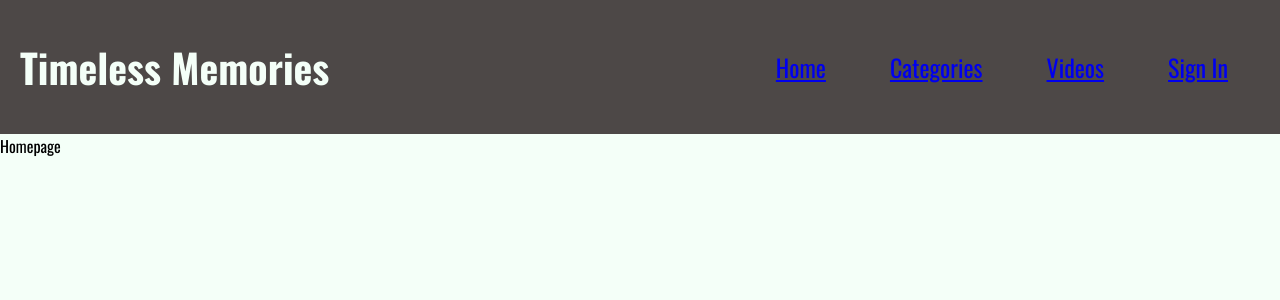
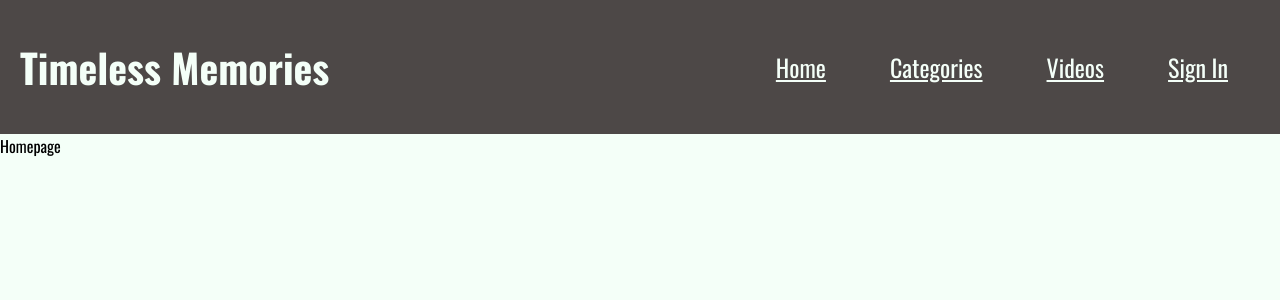
Before and after one commit to RicoMedi/fun-clips, a React (Create React App) app: page / in a window 1280 px wide. Shown: the top 300 px of the page. Built offline with nearby package versions, Linux system fonts and the light colour scheme.

Commit message:
change of color, ,may begin transition to next.js

```diff
--- a/src/nav/Nav.css
+++ b/src/nav/Nav.css
@@ -8,7 +8,9 @@
   align-items: center; /* Align items vertically */
 
 }
-
+.nav-link{
+  color:#f4fff8
+}
 
 .nav-title {
   font-size: 2.5rem;
```
